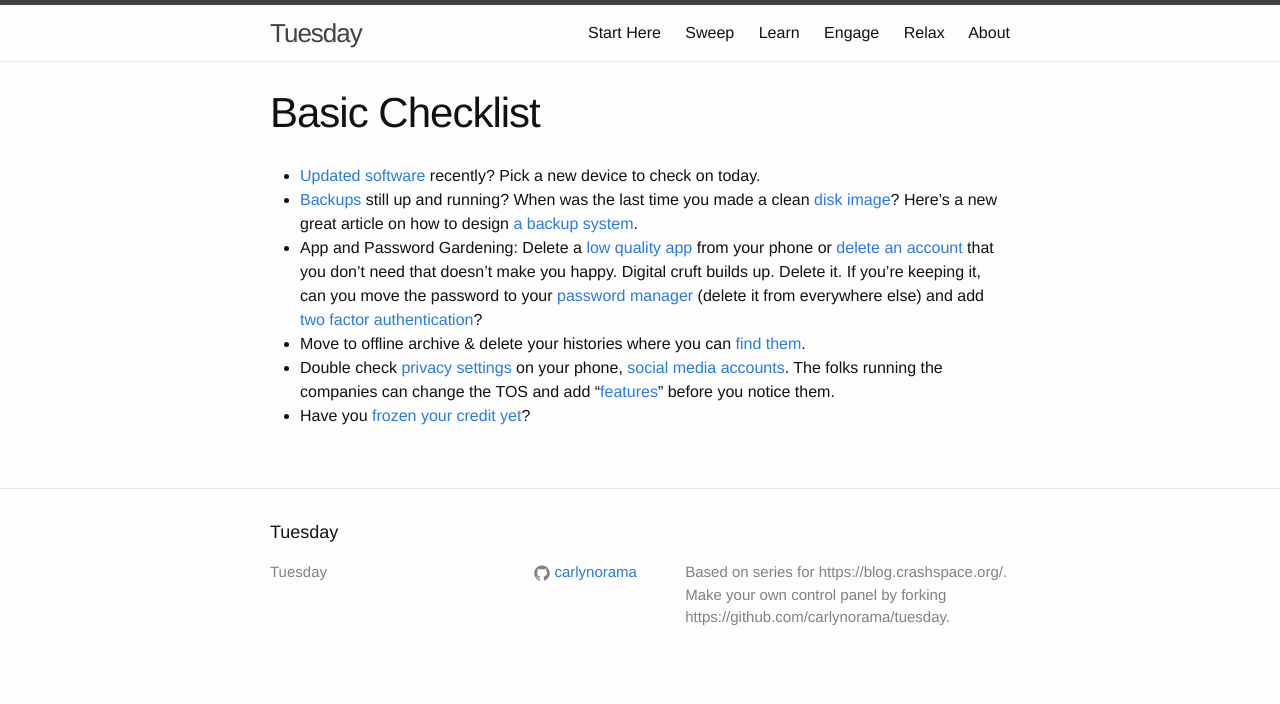
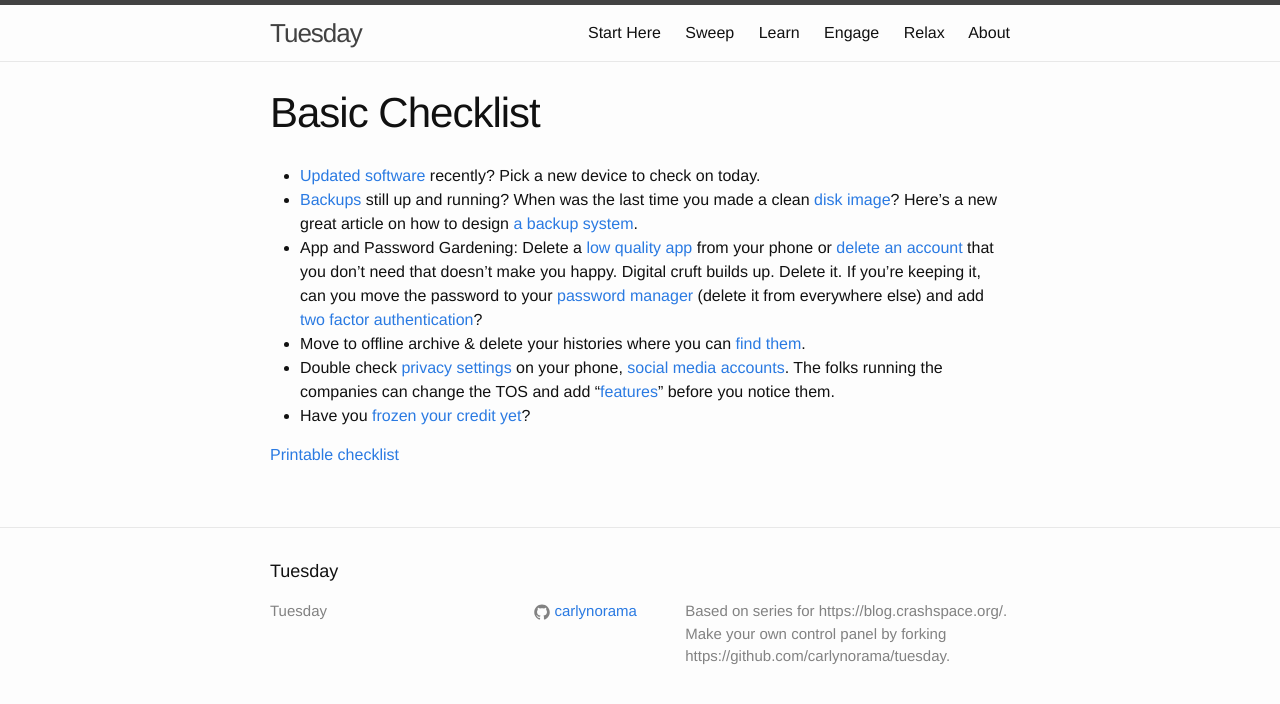
Before and after one commit to CRASHSpace/tuesday, a Jekyll site: the page built from _sweep/sweep_basic_checklist.md, in a window 1280 px wide. Shown: the top 704 px of the page. Built offline with Jekyll 4.4.1, drawn with Linux system fonts in a browser that asks for light colours.

Commit message:
added link to printable

```diff
--- a/_sweep/sweep_basic_checklist.md
+++ b/_sweep/sweep_basic_checklist.md
@@ -11,3 +11,5 @@ title: Basic Checklist
 *   Move to offline archive & delete your histories where you can [find them](https://support.google.com/accounts/answer/7028918).
 *   Double check [privacy settings](https://blog.crashspace.org/2016/12/one-thing-to-do-today-if-one-must-use-social-media-follow-army-rules/) on your phone, [social media accounts](https://ssd.eff.org/en/module/protecting-yourself-social-networks). The folks running the companies can change the TOS and add “[features](https://ssd.eff.org/en/module/facebook-groups-reducing-risks)” before you notice them.
 *   Have you [frozen your credit yet](https://www.equifaxfraudprevention.com/)?
+
+[Printable checklist](printable_checklist.html)
```
